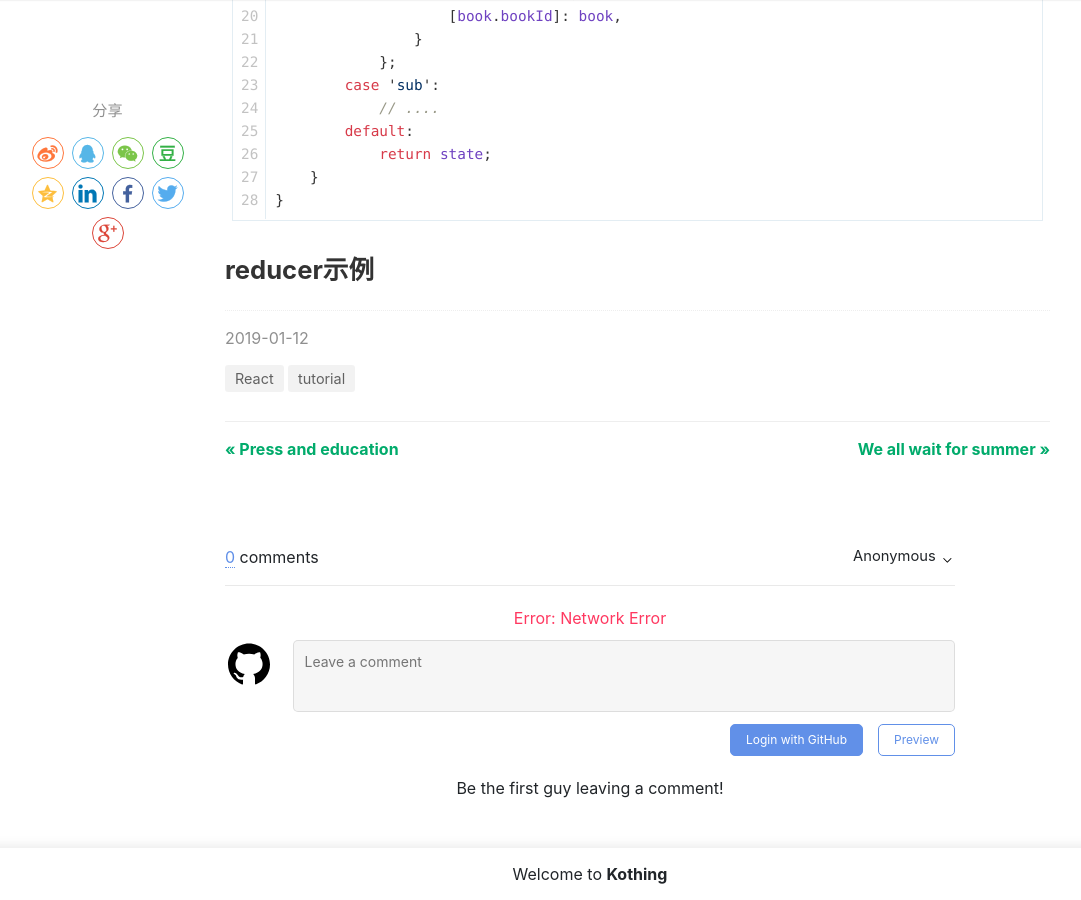
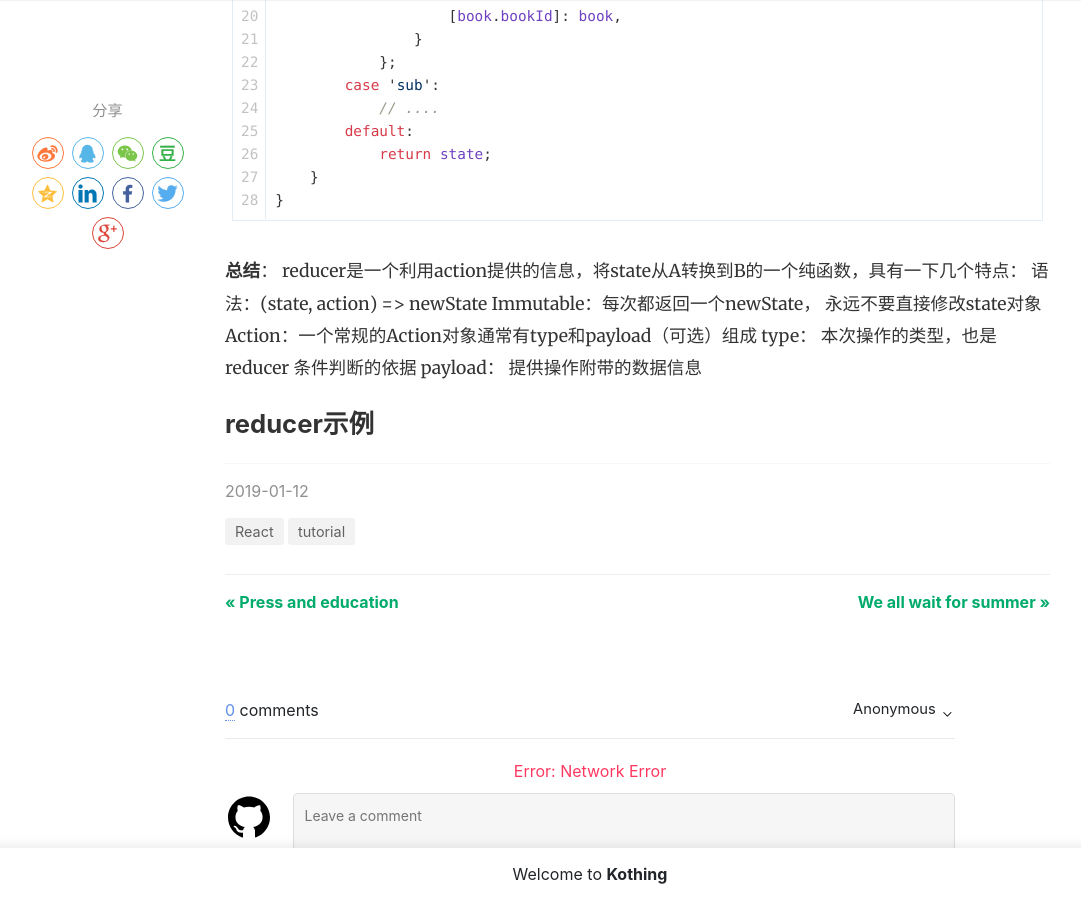
Before and after one commit to kothing/kothing.github.io, a Jekyll site: the page built from _posts/2019-01-12-react-hook--useReducer.md, in a window 1280 px wide and 900 px high, scrolled down 4375 px. Shown: the whole window, without its empty margins (50-1131 px from the left). Built offline with Jekyll 4.4.1, drawn with Linux system fonts in a browser that asks for light colours; nearby versions of some CDN libraries; comment, search, counter and statistics services are not loaded.

Commit message:
Update 2019-01-12-react-hook--useReducer.md

````diff
--- a/_posts/2019-01-12-react-hook--useReducer.md
+++ b/_posts/2019-01-12-react-hook--useReducer.md
@@ -136,6 +136,13 @@ function bookReducer(state, action) {
     }
 }
 ```
+**总结**：
+reducer是一个利用action提供的信息，将state从A转换到B的一个纯函数，具有一下几个特点：
+语法：(state, action) => newState
+Immutable：每次都返回一个newState， 永远不要直接修改state对象
+Action：一个常规的Action对象通常有type和payload（可选）组成
+type： 本次操作的类型，也是 reducer 条件判断的依据
+payload： 提供操作附带的数据信息
 
 
 ## reducer示例
````
